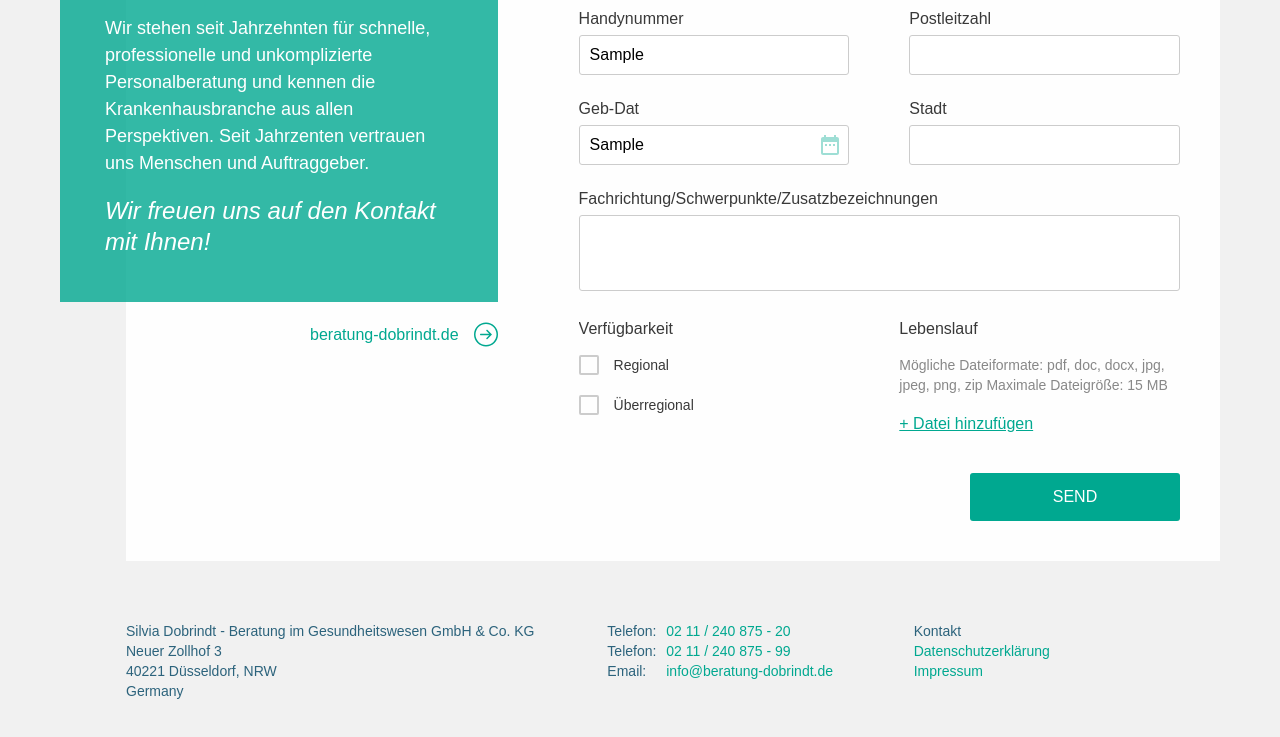
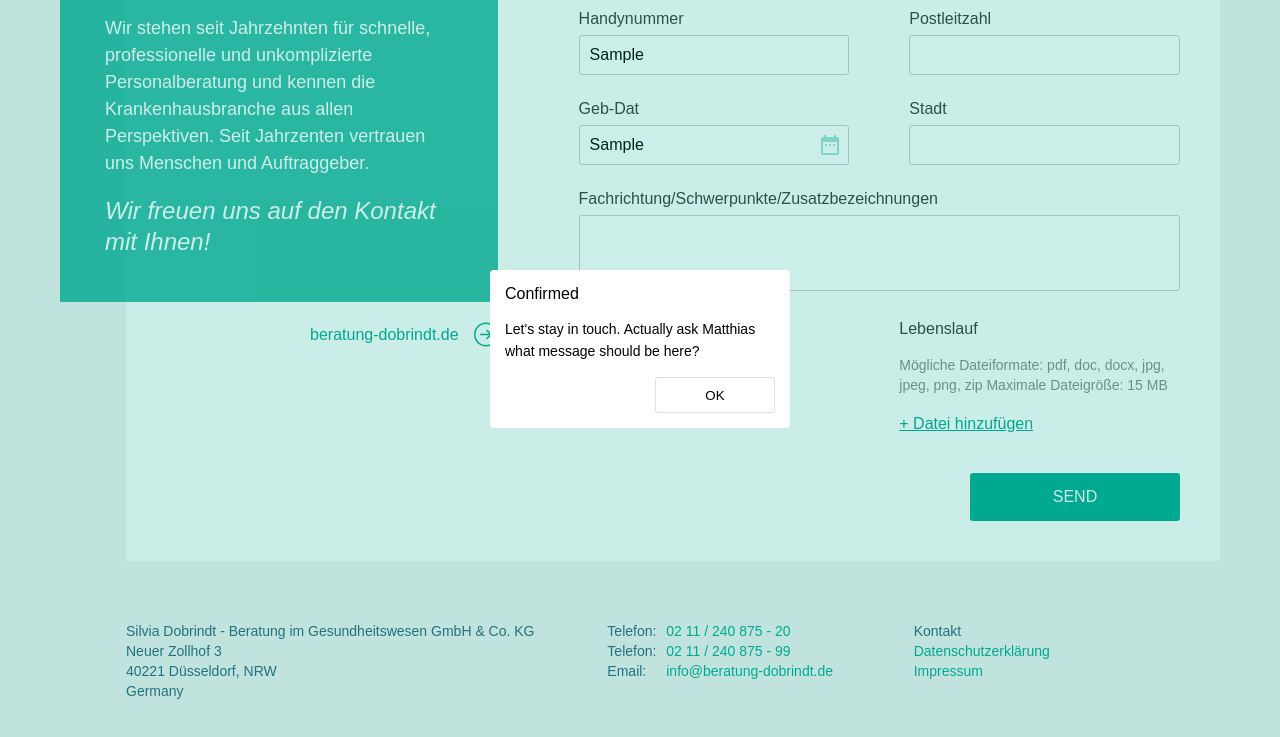
Before and after one commit to DarkMerge/silvia, a website: page index.html in a window 1280 px wide. Both pictures are taken after typing "Sample", "Sample", "name@example.com", "Sample", "Sample", "Sample" into the empty fields and a click on the button "SEND". Shown: the part 601-1338 px from the top of the page. Drawn offline with Linux system fonts and the light colour scheme.

Commit message:
second one

```diff
--- a/index.html
+++ b/index.html
@@ -211,6 +211,18 @@
   </footer>
 </div>
 
+<div id="confirmation" class="confirmation-modal-container">
+  <div class="confirmation-modal">
+    <div class="confirmation-modal-title">Confirmed</div>
+    <div class="confirmation-modal-text">
+      Let's stay in touch. Actually ask Matthias what message should be here?
+    </div>
+    <div class="confirmation-modal-actions">
+      <button class="confirmation-modal-button" onclick="onClickOk()">OK</button>
+    </div>
+  </div>
+</div>
+
 </body>
 <script>
   const formFileError = document.getElementById('form-file-error');
@@ -232,11 +244,18 @@
     }
   }
 
+  // todo after success submit form, next code will display modal window with confirmation
+  const confirmation = document.getElementById('confirmation');
+  function onClickOk() {
+    if (confirmation) { confirmation.classList.remove('visible'); }
+  }
+
   // todo Aleksey remove this code if you will send data directly from form via "action" attribute
   const form = document.getElementById('form');
   form.addEventListener('submit', function(event) {
     console.log('submit ', event);
     event.preventDefault();
+    if (confirmation) { confirmation.classList.add('visible'); } // todo use anywhere
   });
 </script>
 </html>
--- a/scss/styles.scss
+++ b/scss/styles.scss
@@ -188,10 +188,6 @@ body {
 
       @include respond-to(handhelds) {
         grid-template-columns: 1fr;
-      }
-
-      .main-section-form-col {
-        //display: inline-block;
       }
     }
   }
@@ -506,3 +502,74 @@ body {
     display: block;
   }
 }
+
+.confirmation-modal-container {
+  position: fixed;
+  top: 0;
+  right: 0;
+  bottom: 0;
+  left: 0;
+  visibility: hidden;
+  z-index: -1000;
+  background-color: rgba(#00A890, 0.2);
+
+  &.visible {
+    z-index: 1000;
+    visibility: visible;
+
+    .confirmation-modal {
+      transform: translate(-50%, -50%) scale(1);
+    }
+  }
+
+  .confirmation-modal {
+    width: 300px;
+    max-width: 90vw;
+    max-height: 90vh;
+    position: absolute;
+    top: 50%;
+    left: 50%;
+    padding: 15px;
+    background-color: #fff;
+    border-radius: 4px;
+    transform: translate(-50%, -50%) scale(0);
+    transition: .3s;
+
+    .confirmation-modal-title {
+      font-size: 16px;
+      margin-bottom: 15px;
+    }
+
+    .confirmation-modal-text {
+      font-size: 14px;
+      line-height: 22px;
+    }
+
+    .confirmation-modal-actions {
+      display: flex;
+      align-items: center;
+      justify-content: flex-end;
+      padding-top: 15px;
+
+      .confirmation-modal-button {
+        display: inline-flex;
+        align-items: center;
+        justify-content: center;
+        min-width: 120px;
+        height: 36px;
+        padding: 6px 15px;
+        border: 1px solid rgba(0,0,0,.12);
+        box-shadow: 0 0 0 0 rgba(0,0,0,.2), 0 0 0 0 rgba(0,0,0,.14), 0 0 0 0 rgba(0,0,0,.12);
+        border-radius: 3px;
+        background-color: transparent;
+        outline: none;
+        cursor: pointer;
+        transition: .2s;
+
+        &:hover {
+          background-color: rgba(0, 0, 0, 0.04);
+        }
+      }
+    }
+  }
+}
```
Also changed, not shown: css/styles.css.
